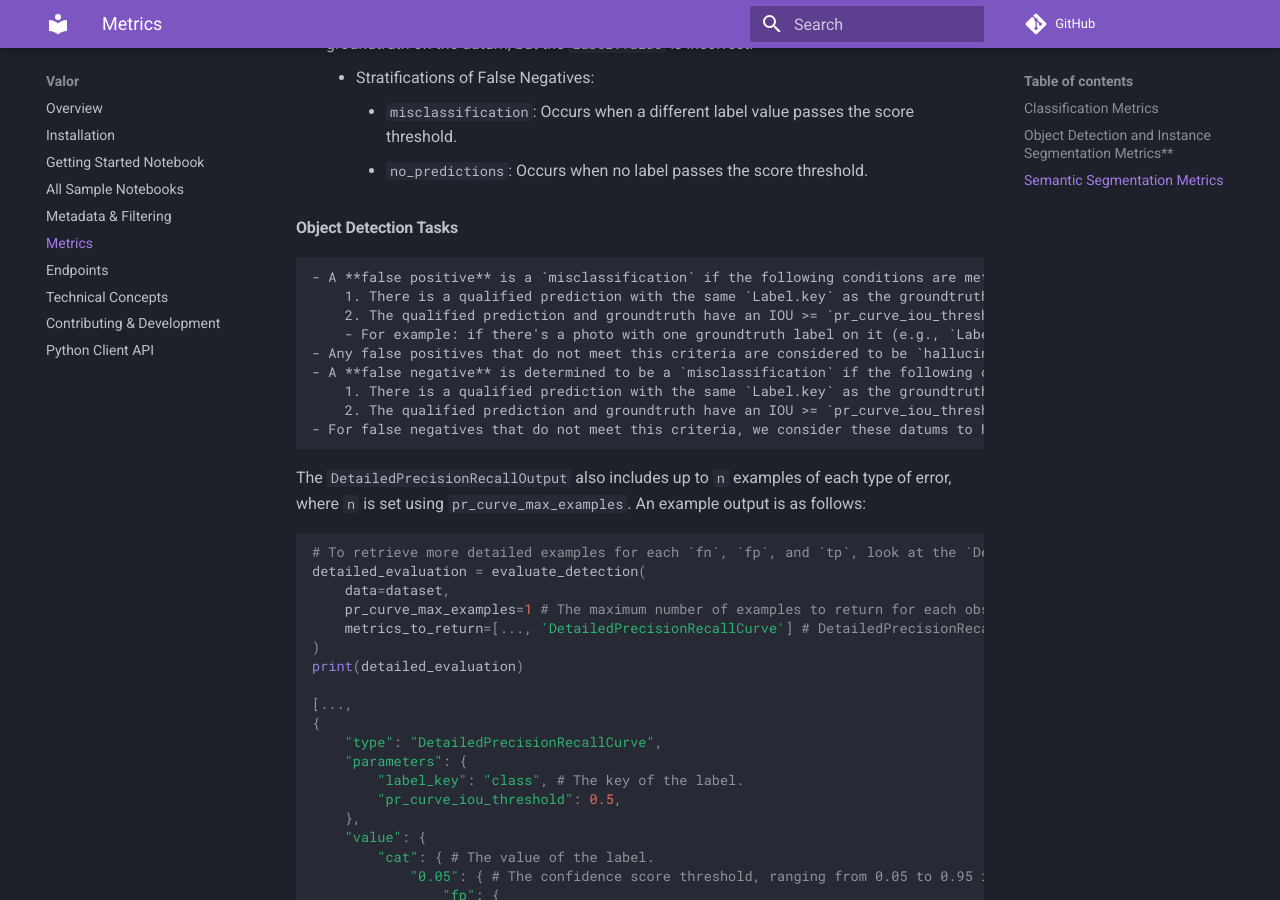
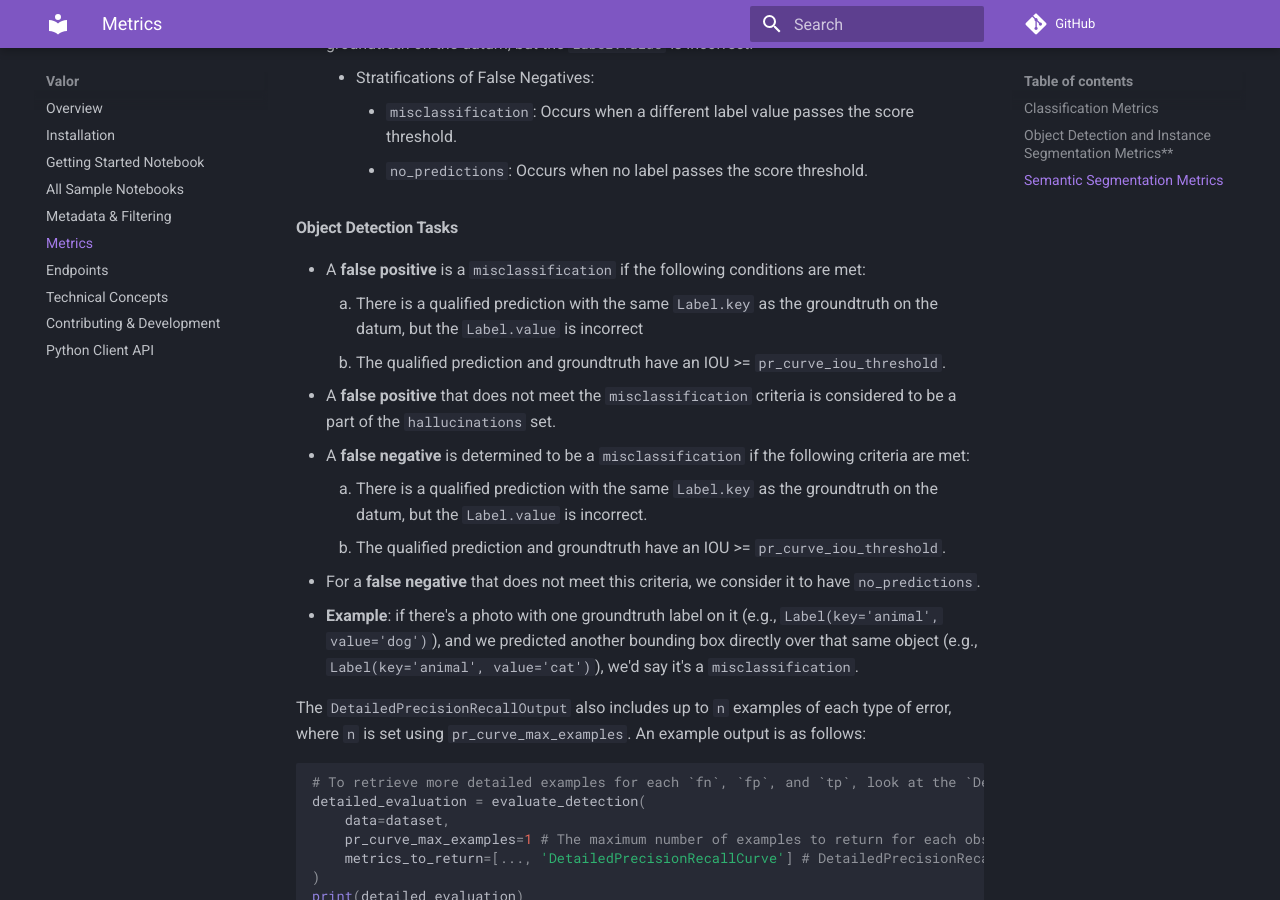
Before and after one commit to Striveworks/valor, an MkDocs documentation site: the page built from docs/metrics.md, in a window 1280 px wide and 900 px high, scrolled down 8502 px. Built offline with MkDocs 1.6.1 and Material for MkDocs 9.7.7, drawn with Linux system fonts in a browser that asks for light colours; comment, search, counter and statistics services are not loaded.

Commit message:
updated docs

```diff
--- a/docs/metrics.md
+++ b/docs/metrics.md
@@ -226,15 +226,15 @@ Valor also includes a more detailed version of `PrecisionRecallCurve` which can
         - `no_predictions`: Occurs when no label passes the score threshold.
 
 #### Object Detection Tasks
-    - A **false positive** is a `misclassification` if the following conditions are met:
-        1. There is a qualified prediction with the same `Label.key` as the groundtruth on the datum, but the `Label.value` is incorrect
-        2. The qualified prediction and groundtruth have an IOU >= `pr_curve_iou_threshold`.
-        - For example: if there's a photo with one groundtruth label on it (e.g., `Label(key='animal', value='dog')`), and we predicted another bounding box directly over that same object (e.g., `Label(key='animal', value='cat')`), we'd say it's a `misclassification`.
-    - Any false positives that do not meet this criteria are considered to be `hallucinations`.
-    - A **false negative** is determined to be a `misclassification` if the following criteria are met:
-        1. There is a qualified prediction with the same `Label.key` as the groundtruth on the datum, but the `Label.value` is incorrect.
-        2. The qualified prediction and groundtruth have an IOU >= `pr_curve_iou_threshold`.
-    - For false negatives that do not meet this criteria, we consider these datums to have `no_predictions`.
+  - A **false positive** is a `misclassification` if the following conditions are met:
+    1. There is a qualified prediction with the same `Label.key` as the groundtruth on the datum, but the `Label.value` is incorrect
+    2. The qualified prediction and groundtruth have an IOU >= `pr_curve_iou_threshold`.
+  - A **false positive** that does not meet the `misclassification` criteria is considered to be a part of the `hallucinations` set.
+  - A **false negative** is determined to be a `misclassification` if the following criteria are met:
+    1. There is a qualified prediction with the same `Label.key` as the groundtruth on the datum, but the `Label.value` is incorrect.
+    2. The qualified prediction and groundtruth have an IOU >= `pr_curve_iou_threshold`.
+  - For a **false negative** that does not meet this criteria, we consider it to have `no_predictions`.
+  - **Example**: if there's a photo with one groundtruth label on it (e.g., `Label(key='animal', value='dog')`), and we predicted another bounding box directly over that same object (e.g., `Label(key='animal', value='cat')`), we'd say it's a `misclassification`.
 
 The `DetailedPrecisionRecallOutput` also includes up to `n` examples of each type of error, where `n` is set using `pr_curve_max_examples`. An example output is as follows:
 
```
